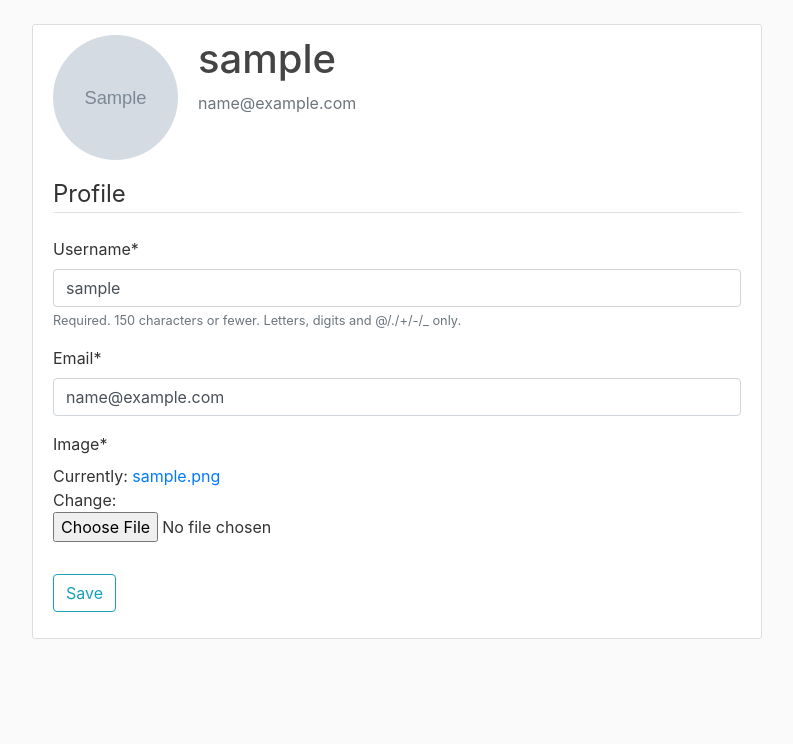
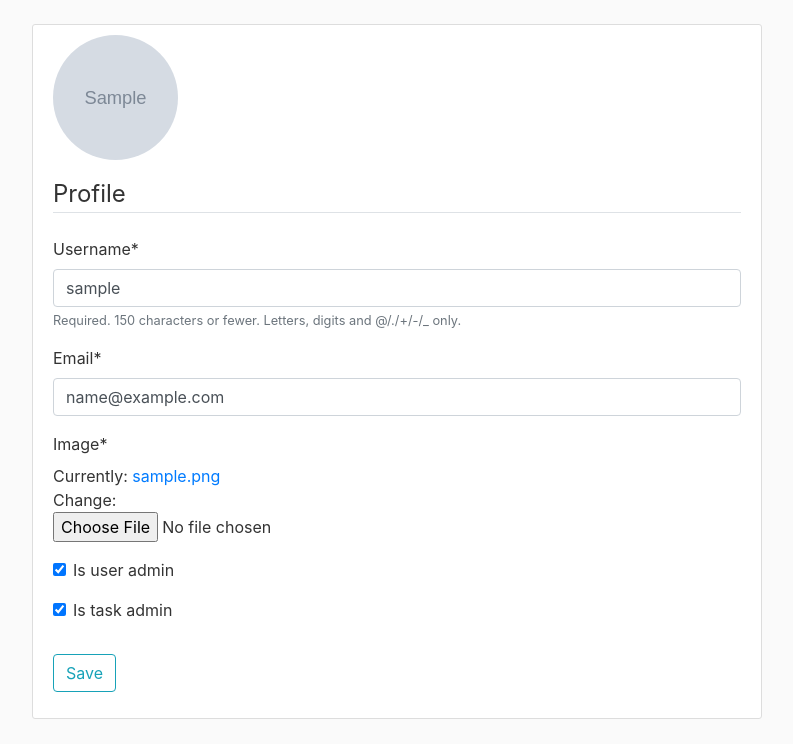
Before and after one commit to Cosikowy/django_task_list, a Django app: page /profile/1/edit in a window 1280 px wide. Shown: the part 56-800 px from the top of the page, without its empty margins (53-846 px from the left). Run offline with Django 3.2, Linux system fonts and the light colour scheme; a user stored in the database is signed in; tables that the repository leaves empty hold one stand-in row (values such as "Sample post"); grey boxes marked "Sample" are stand-in pictures; parts of the project's set-up code (start-up, migrations or seed data) failed here and were passed over; some libraries are stand-ins or nearby versions.

Commit message:
user CRUD, tasks CRUD, requirements typo

```diff
--- a/apps/tasks/templates/tasks/home.html
+++ b/apps/tasks/templates/tasks/home.html
@@ -1,6 +1,7 @@
 {% extends "tasks/base.html" %}
 {% block content %}
 {% for task in tasks %}
+{% if not task.status %}
 {% if request.user.id == task.worker.id%}
 <article class="media content-section">
   <img class="rounded-circle article-img" src="{{ task.worker.profile.image.url }}">
@@ -8,11 +9,7 @@
     <div class="article-metadata">
       <p class="mr-2">
         Assigned to <a href="{% url 'profile-user' user.id%}">{{ task.worker }}</a>. Status:
-        {% if task.status %}
-        <a style="color:green">Done</a>
-        {% else %}
         <a style="color:red">In progress</a>
-        {% endif %}
         <small class="text-muted">{{ task.date_posted|date:"d F Y" }}</small>
       </p>
     </div>
@@ -21,5 +18,6 @@
   </div>
 </article>
 {% endif %}
+{% endif %}
 {% endfor %}
 {% endblock content %}
--- a/apps/tasks/views.py
+++ b/apps/tasks/views.py
@@ -1,9 +1,10 @@
+from django.contrib.auth.decorators import permission_required
 from django.shortcuts import render
 from django.views.generic.edit import CreateView
 from .models import Task
 from .forms import TaskForm
 from django.views.generic import ListView, DetailView, UpdateView, DeleteView, FormView
-from django.contrib.auth.mixins import LoginRequiredMixin, UserPassesTestMixin
+from django.contrib.auth.mixins import LoginRequiredMixin, UserPassesTestMixin, PermissionRequiredMixin
 
 
 class TaskListView(LoginRequiredMixin, ListView):
@@ -17,7 +18,7 @@ class TaskdetailView(LoginRequiredMixin, DetailView):
     model = Task
 
 
-class TaskCreateView(LoginRequiredMixin, CreateView):
+class TaskCreateView(LoginRequiredMixin, PermissionRequiredMixin, CreateView):
     queryset = Task.objects.all()
     form_class = TaskForm
     template_name = 'tasks/task_form.html'
@@ -30,6 +31,7 @@ class TaskCreateView(LoginRequiredMixin, CreateView):
 class TaskUpdateView(LoginRequiredMixin, UserPassesTestMixin, UpdateView):
     model = Task
     form_class = TaskForm
+    permission_required = 'tasks.edit_task'
 
     def test_func(self):
         return True
--- a/apps/users/forms.py
+++ b/apps/users/forms.py
@@ -23,4 +23,4 @@ class UserUpdateForm(forms.ModelForm):
 class ProfileUpdateForm(forms.ModelForm):
     class Meta:
         model = Profile
-        fields = ['image']
+        fields = ['image', 'is_user_admin', "is_task_admin"]
--- a/apps/users/models.py
+++ b/apps/users/models.py
@@ -6,6 +6,8 @@ from PIL import Image
 class Profile(models.Model):
     user = models.OneToOneField(User, on_delete=models.CASCADE)
     image = models.ImageField(default='default.jpg', upload_to='profile_pics')
+    is_user_admin = models.BooleanField(default=False)
+    is_task_admin = models.BooleanField(default=False)
 
     def __str__(self):
         return f'{self.user.username} Profile'
--- a/apps/users/templates/users/profile_edit.html
+++ b/apps/users/templates/users/profile_edit.html
@@ -4,11 +4,6 @@
 <div class="content-section">
   <div class="media">
     <img class="rounded-circle account-img" src="{{ user.profile.image.url }}">
-    <div class="media-body">
-      <h2 class="account-heading">{{ user.username }}</h2>
-      <p class="text-secondary">{{ user.email }}</p>
-
-    </div>
   </div>
   <form method="POST" enctype="multipart/form-data">
     {% csrf_token %}
--- a/apps/users/views.py
+++ b/apps/users/views.py
@@ -46,23 +46,32 @@ def register(request):
 
 @login_required
 def profile(request, pk):
-    if request.method == 'POST':
-        u_form = UserUpdateForm(request.POST, instance=request.user)
-        p_form = ProfileUpdateForm(
-            request.POST, request.FILES, instance=request.user.profile)
-        if u_form.is_valid() and p_form.is_valid():
-            u_form.save()
-            p_form.save()
-            messages.success(request, f'Account updated')
-            return redirect('profile-user', pk=request.user.id)
+    user = User.objects.get(pk=pk)
+    if request.user.id != user.id and not request.user.profile.is_user_admin:
+        messages.error(
+            request, f"Unauthorized, You don't have permissions to do it")
+        return redirect('task-list-home')
     else:
-        u_form = UserUpdateForm(instance=request.user)
-        p_form = ProfileUpdateForm(instance=request.user.profile)
+        if request.method == 'POST':
+            u_form = UserUpdateForm(request.POST, instance=user)
+            p_form = ProfileUpdateForm(
+                request.POST, request.FILES, instance=user.profile)
 
-    context = {
-        'u_form': u_form,
-        'p_form': p_form,
-        'tasks': Task.objects.filter(worker_id=request.user),
-    }
+            if u_form.is_valid() and p_form.is_valid():
+                u_form.save()
+                p_form.save()
+                messages.success(request, f'Account updated')
+                return redirect('profile-user', pk=user.id)
+        else:
+            u_form = UserUpdateForm(instance=user)
+            p_form = ProfileUpdateForm(instance=user.profile)
+            if not request.user.profile.is_user_admin:
+                del p_form.fields['is_user_admin']
+                del p_form.fields['is_task_admin']
 
-    return render(request, 'users/profile_edit.html', context)
+        context = {
+            'u_form': u_form,
+            'p_form': p_form,
+        }
+
+        return render(request, 'users/profile_edit.html', context)
--- a/task_list/__init__.py
+++ b/task_list/__init__.py
@@ -0,0 +1,3 @@
+from .celery import app as celery_app
+
+__all__ = ('celery_app',)
```
Also changed, not shown: apps/tasks/tasks.py (added, +13 -0 lines), requirements.txt (added, +22 -0 lines), requrements.txt (deleted, +0 -8 lines), task_list/celery.py (added, +21 -0 lines), task_list/settings.py (+7 -0 lines), apps/users/migrations/0002_auto_20210310_2349.py (added).
